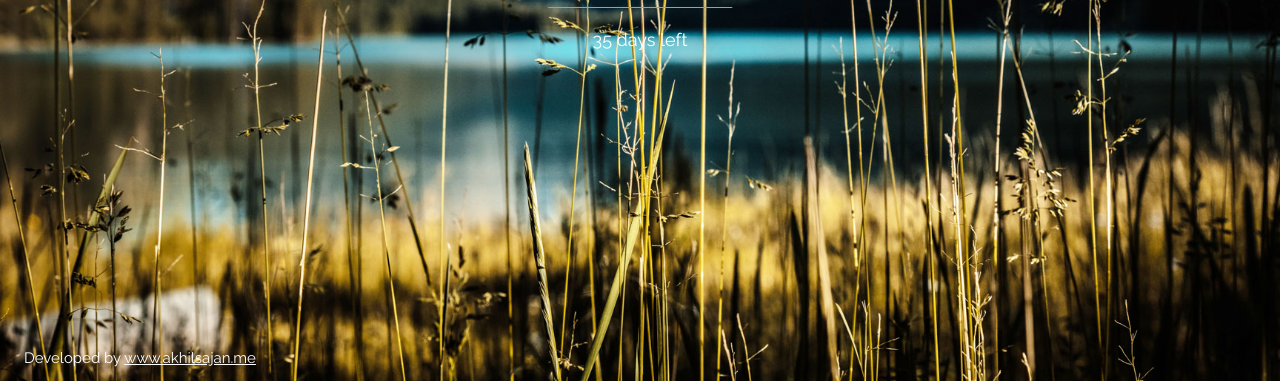
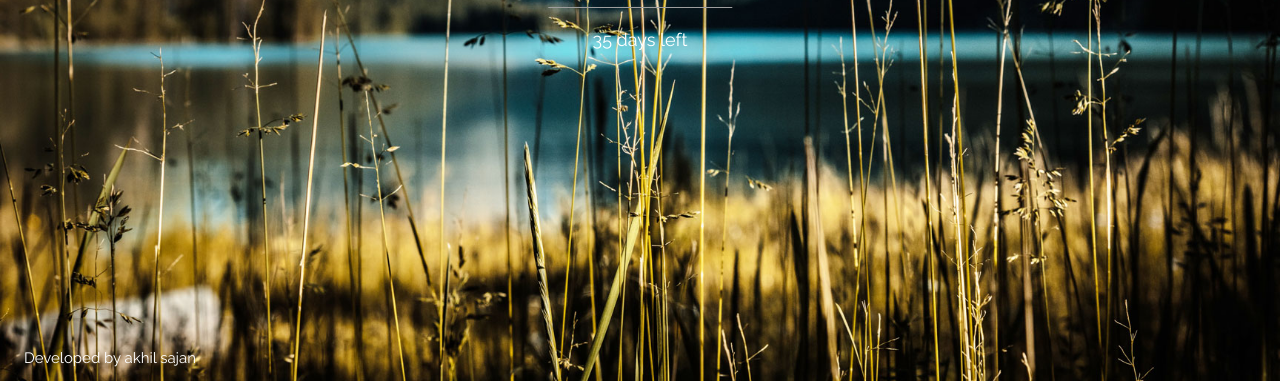
Before and after one commit to akku009/akhilsajan.github.io, a plain HTML site: page blog.html in a window 1280 px wide. Shown: the part 419-800 px from the top of the page. Drawn offline with nearby package versions, Linux system fonts and the light colour scheme.

Commit message:
Update blog.html

```diff
--- a/blog.html
+++ b/blog.html
@@ -27,7 +27,7 @@ body, html {height: 100%}
     <p class="w3-large w3-center">35 days left</p>
   </div>
   <div class="w3-display-bottomleft w3-padding-large">
-    Developed by <a href="www.akhilsajan.me" target="_blank">www.akhilsajan.me</a>
+    Developed by akhil sajan
   </div>
 </div>
 
```
